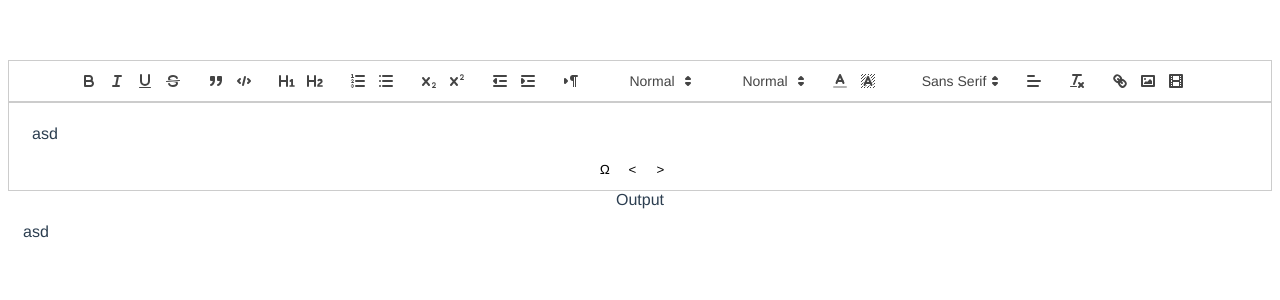
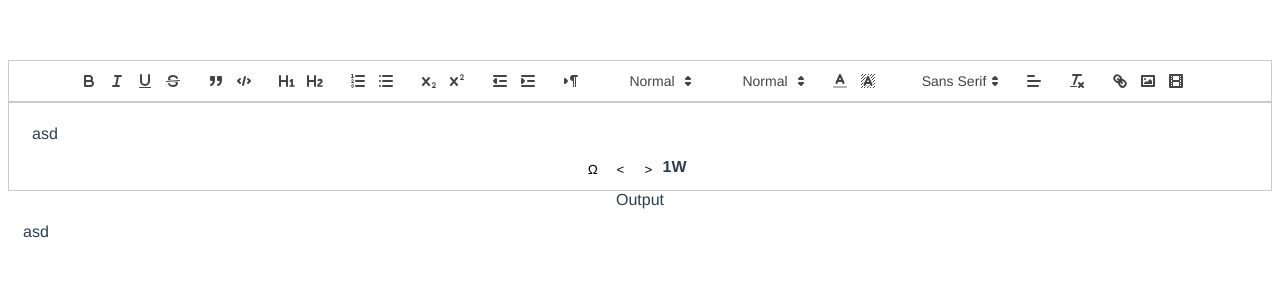
Before and after one commit to ntgnst/vue-quill-demo, a Vue app: page / in a window 1280 px wide. Shown: the top 300 px of the page. Built offline with nearby package versions, Linux system fonts and the light colour scheme.

Commit message:
paste smart added

```diff
--- a/package.json
+++ b/package.json
@@ -10,12 +10,13 @@
   "dependencies": {
     "core-js": "^3.6.5",
     "dedent": "^0.7.0",
+    "quill-paste-smart": "^1.2.1",
     "sass-loader": "^10.1.1",
     "vue": "^2.6.11",
-    "vue-composition-api": "0.0.1",
     "vue-quill-editor": "^3.0.6"
   },
   "devDependencies": {
+    "@vue/composition-api": "1.0.0-beta.6",
     "@vue/cli-plugin-babel": "~4.5.0",
     "@vue/cli-plugin-eslint": "~4.5.0",
     "@vue/cli-service": "~4.5.0",
--- a/src/App.vue
+++ b/src/App.vue
@@ -11,9 +11,10 @@
     >
     <div v-if="isReady" class="ql-toolbar ql-snow" slot="toolbar-extension">
       <div class="ql-formats">
-        <omega  :quill="quill" :image="image" slot="toolbar-extension"></omega>
-        <undo :quill="quill" slot="toolbar-extension"></undo>
-        <redo :quill="quill" slot="toolbar-extension"></redo>
+        <omega :quill="quill" :image="image"></omega>
+        <undo :quill="quill"></undo>
+        <redo :quill="quill"></redo>
+        <word-count :quill="quill"></word-count>
       </div>
     </div>
 
@@ -28,27 +29,28 @@
 </template>
 
 <script>
-import Editor from './components/Editor.vue'
+
 import dedent from 'dedent';
 import Omega from './components/Omega.vue';
 import Undo from './components/Undo.vue';
 import Redo from './components/Redo.vue';
+import WordCount from './components/WordCount.vue';
 
 export default {
   name: 'App',
   data() {
     return {
       content: 'asd',
-      image: dedent`<img src='C:\Users\Batu\Desktop\may-the-source-be-with-you.png' />`,
+      image: dedent`<img class="asd" src='https://pbs.twimg.com/media/EqLtzJtXcAUlzUb?format=jpg&name=small' />`,
       isReady: false,
       quill: null
     }
   },
   components: {
-    Editor,
     Omega,
     Undo,
-    Redo
+    Redo,
+    WordCount
   },
   methods: {
     onEditorReady (quill) {
@@ -69,7 +71,51 @@ export default {
 
       console.log('editor change!', { quill, html, text })
     }
-  }
+  },
+  // setup(props, { emit }) {
+//     const content = ref('');
+//     const dummyImage = ref(dedent`<img src='https://pbs.twimg.com/media/EqLtzJtXcAUlzUb?format=jpg&name=small' />`);
+//     const isReady = ref(false);
+//     const quill = ref(null);
+
+//     onMounted(() => {
+//       console.log('It Works!!');
+//     });
+
+//     const onEditorReady = quill => {
+//       this.quill = quill;
+//       this.isReady = true;
+//       this.quill = quill;
+//     };
+
+//     const onEditorBlur = quill => {
+//       console.log('editor blur!', {quill})
+//     };
+
+//     const onEditorFocus = quill => {
+//      console.log('editor focus!', {quill})
+//     };
+
+//     const onEditorInput = quill => {
+//       console.log('editor input!', {quill});
+//     };
+
+//     const onEditorChange = ({ quill, html, text }) => {
+//       console.log('editor change!', { quill, html, text })
+//     };
+
+//     return {
+//       onEditorReady,
+//       onEditorBlur,
+//       onEditorFocus,
+//       onEditorInput,
+//       onEditorChange,
+//       content,
+//       dummyImage,
+//       isReady,
+//       quill
+//     }
+//   }
 }
 </script>
 
--- a/src/components/Editor.vue
+++ b/src/components/Editor.vue
@@ -20,6 +20,13 @@
   const defaultOptions = {
     theme: 'snow',
     modules: {
+      clipboard: {
+        allowed: {
+          tags: ['a', 'b', 'strong', 'u', 's', 'i', 'p', 'br', 'ul', 'ol', 'li', 'span', 'img'],
+          attributes: ['href', 'rel', 'target', 'class', 'name']
+        },
+        keepSelection: true,
+      },
       history: {
       delay: 250,
       maxStack: 1000,
--- /dev/null
+++ b/src/components/WordCount.vue
@@ -0,0 +1,41 @@
+<template>
+  <b ref="wordCountRef" class="ql-wordCount">{{wordCount}}</b>
+</template>
+
+<script>
+export default {
+name: 'word-count',
+  props: {
+    quill: {
+      type: Object,
+      required: true
+    }
+  },
+  mounted() {
+    console.log(this.quill);
+  },
+  computed: {
+    wordCount() {
+      if(this.quill) {
+        const content = this.quill.getText();
+        const wordCount = content.length - 1 > 0 ? content.split(/\s+/).length - 1  : 0;
+        return wordCount + "W";
+      }
+
+      return 0;
+    }
+  },
+  methods: {
+    buttonClick() {
+      this.quill.history.redo();
+    }
+  }
+}
+</script>
+
+<style>
+.ql-wordCount:after {
+  content: "";
+  width: 20px;
+}
+</style>
--- a/src/editorPlugin.js
+++ b/src/editorPlugin.js
@@ -1,5 +1,6 @@
 import _Quill from 'quill';
-import Editor from '../src/components/Editor.vue';
+import Editor from './components/Editor.vue';
+import 'quill-paste-smart';
 
 const Quill = window ? window.Quill : _Quill;
 
```
Also changed, not shown: 1 other file (tests, documents, lock files or other folders).
